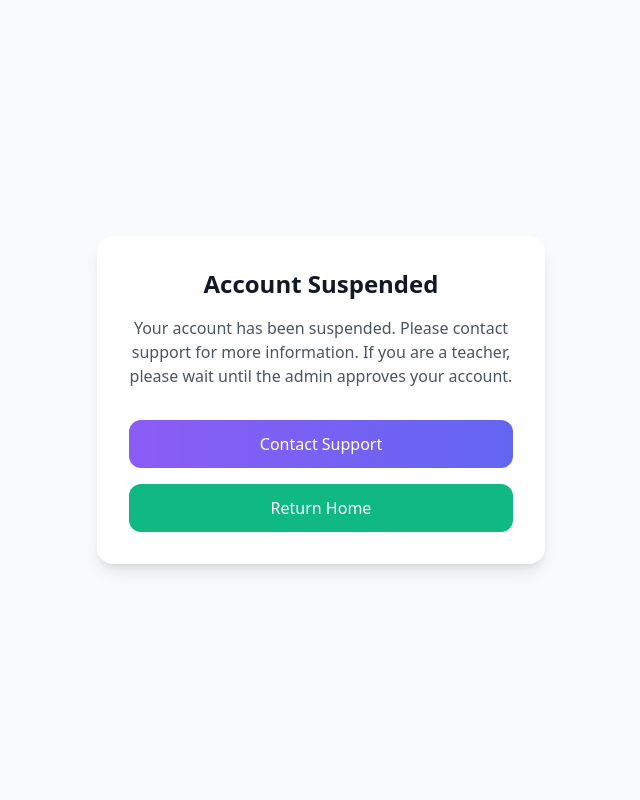
After one commit to Youcode-Classe-E-2024-2025/chaima_elomrani_Youdemy, a PHP site: page /views/pended_page.php in a window 1280 px wide. The commit adds this page. Shown: the whole page, without its empty margins (319-959 px from the left). Run offline with PHP 8.4, Linux system fonts and the light colour scheme; some libraries are stand-ins or nearby versions.

Commit message:
added the page that will be displayed if the user is suspended

```diff
--- a/config/table.sql
+++ b/config/table.sql
@@ -76,6 +76,7 @@ INSERT INTO Users (name, email, password, role) VALUES
 ('David Wilson', 'david@you.com', 'password123', 'Student'),
 ('Emma Brown', 'emma@you.com', 'password123', 'Teacher');
 
+
 INSERT INTO Course (title, description, image_path, video_path, category_id) VALUES
 ('Intro to Web Development', 'Learn the basics of HTML, CSS, and JavaScript to build your first website.', 'web_dev_image.jpg', 'web_dev_video.mp4', 1),
 ('Data Science for Beginners', 'Get started with data analysis and visualization using Python and Jupyter notebooks.', 'data_sci_image.jpg', 'data_sci_video.mp4', 2),
--- a/views/home.php
+++ b/views/home.php
@@ -94,7 +94,7 @@
                     </h1>
                     <p class="text-xl mb-10 text-gray-600">Discover a world of interactive and personalized courses
                         tailored for both students and teachers.</p>
-                    <a href="?view=catalogue"
+                    <a href="./views/catalogue.php"
                         class="bg-primary text-white text-lg px-8 py-3 rounded-full hover:bg-indigo-600 transition transform hover:scale-105 inline-block">Explore
                         Courses</a>
                 </div>
--- a/views/login.php
+++ b/views/login.php
@@ -57,7 +57,7 @@
                         <button type="submit" class="btn">Login</button>
                     </form>
                     <div class="form-footer">
-                        <p>Don't have an account? <a href="?view=signup" class="signup-link">Sign up</a></p>
+                        <p>Don't have an account? <a href="./view/signup.php" class="signup-link">Sign up</a></p>
                     </div>
                 </div>
             </div>
--- /dev/null
+++ b/views/pended_page.php
@@ -0,0 +1,45 @@
+<!DOCTYPE html>
+<html lang="en">
+<head>
+    <meta charset="UTF-8">
+    <meta name="viewport" content="width=device-width, initial-scale=1.0">
+    <title>Account Suspended - Youdemy</title>
+    <script src="https://cdn.tailwindcss.com"></script>
+    <script>
+        tailwind.config = {
+            theme: {
+                extend: {
+                    colors: {
+                        'support': {
+                            from: '#8B5CF6',
+                            to: '#6366F1'
+                        },
+                        'home': '#10B981'
+                    }
+                }
+            }
+        }
+    </script>
+</head>
+<body class="bg-gray-50 min-h-screen flex items-center justify-center p-4">
+    <div class="max-w-md w-full bg-white rounded-2xl shadow-lg p-8">
+        <h1 class="text-2xl font-bold text-gray-900 text-center mb-4">
+            Account Suspended
+        </h1>
+
+        <p class="text-gray-600 text-center mb-8">
+            Your account has been suspended. Please contact support for more information. If you are a teacher, please wait until the admin approves your account.
+        </p>
+
+        <div class="space-y-4">
+            <button class="w-full py-3 px-4 rounded-xl font-medium text-white bg-gradient-to-r from-support-from to-support-to hover:opacity-90 transition-opacity">
+                Contact Support
+            </button>
+
+            <button class="w-full py-3 px-4 rounded-xl font-medium text-white bg-home hover:opacity-90 transition-opacity">
+                Return Home
+            </button>
+        </div>
+    </div>
+</body>
+</html>
--- a/views/signup.php
+++ b/views/signup.php
@@ -1,5 +1,5 @@
 <?php
-require_once('./controllers/signupController.php');
+require_once('./controllers/userController.php');
 require_once('./config/connexion.php');
  ?>
 
```
Also changed, not shown: controllers/userController.php (+22 -11 lines), models/user.php (+7 -2 lines).
